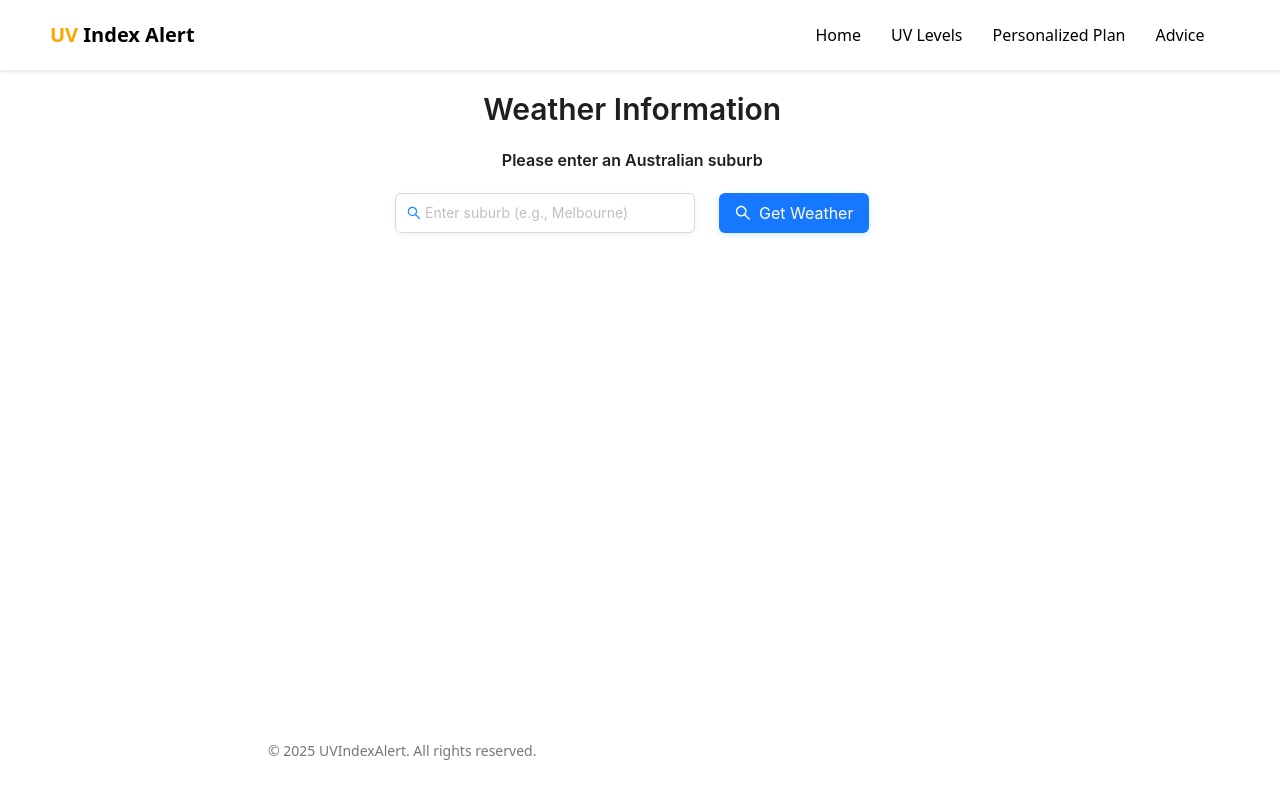
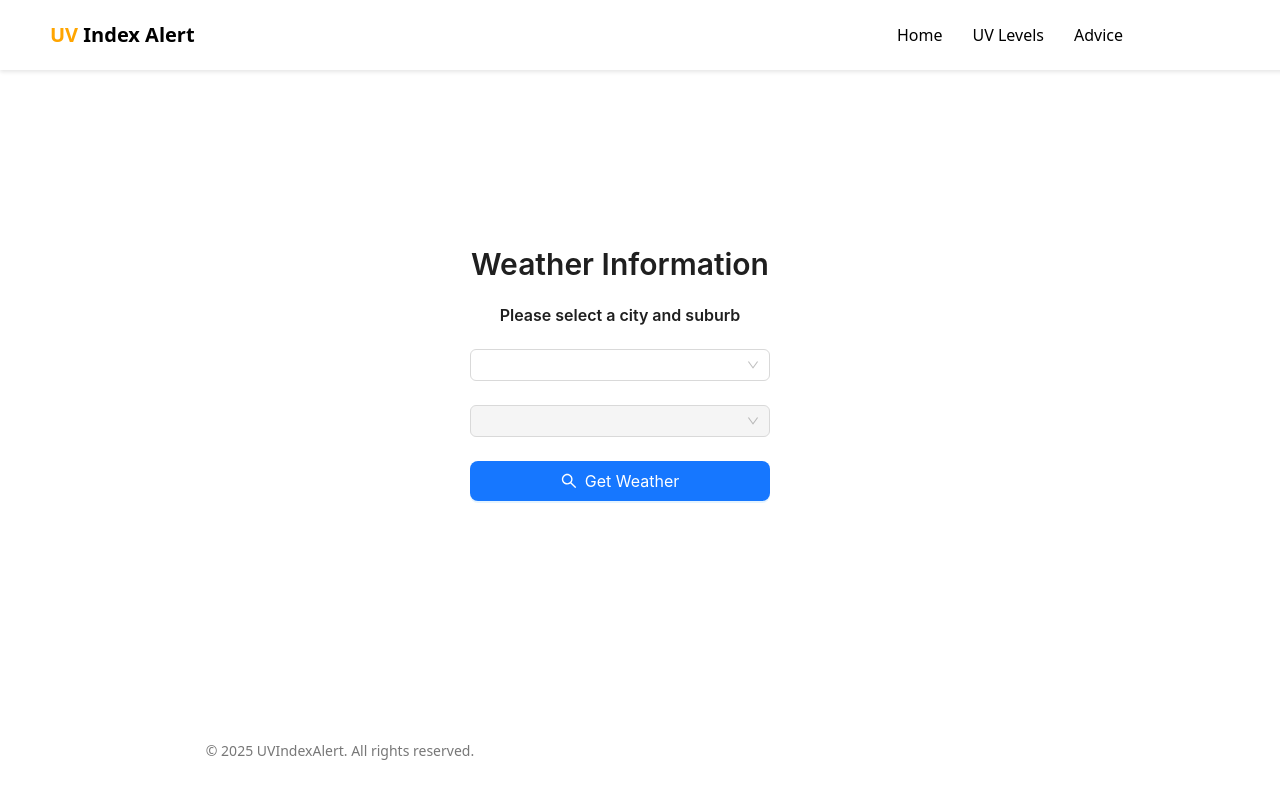
Before and after one commit to yiru075/OnBoarding, a React (Vite) app in the folder sun-project/: page /uv-levels in a window 1280 px wide. Built offline with nearby package versions, Linux system fonts and the light colour scheme.

Commit message:
junyu fix uvlevel

```diff
--- a/sun-project/src/components/header/Header.jsx
+++ b/sun-project/src/components/header/Header.jsx
@@ -14,7 +14,7 @@ const Header = () => {
         <ul>
           <li><Link to="/">Home</Link></li>
           <li><Link to="/uv-levels">UV Levels</Link></li>
-          <li><Link to="/personalized-plan">Personalized Plan</Link></li>
+          {/* <li><Link to="/personalized-plan">Personalized Plan</Link></li> */}
           {/* <li><Link to="/sunscreen-reminder">Sunscreen Reminder</Link></li> */}
           <li><Link to="/sun-safe-clothing">Advice</Link></li>
         </ul>
--- a/sun-project/src/pages/UV_levels/UVLevels.css
+++ b/sun-project/src/pages/UV_levels/UVLevels.css
@@ -17,14 +17,15 @@
 .uv-levels-container {
   padding: 20px;
   width: 100%;
-  margin: 0;
+  max-width: 1200px;
+  margin: 0 auto;
   background-color: #ffffff;
   padding-top: 80px;
   min-height: calc(100vh - 64px - 50px); /* Subtract header and footer height */
   box-sizing: border-box;
   display: flex;
   flex-direction: column;
-  justify-content: flex-start;
+  justify-content: center;
   align-items: center;
 }
 
--- a/sun-project/src/pages/UV_levels/UVLevels.jsx
+++ b/sun-project/src/pages/UV_levels/UVLevels.jsx
@@ -1,12 +1,13 @@
 import './UVLevels'
 import './UVLevels.css'
 import React, { useState, useRef, useEffect } from "react";
-import { Card, Typography, Image, message, Button, Progress, Row, Col, Input, Space, Divider } from "antd";
+import { Card, Typography, Image, message, Button, Progress, Row, Col, Input, Space, Divider, Select } from "antd";
 import { toast, ToastContainer } from "react-toastify";
 import "react-toastify/dist/ReactToastify.css";
 import { SearchOutlined } from '@ant-design/icons';
 
 const { Title, Text } = Typography;
+const { Option } = Select;
 
 /**
  * API Configuration Constants
@@ -34,6 +35,37 @@ const UV_SAFETY_TIMES = {
   extreme: 10 // 11+: 10 minutes
 };
 
+// Sample data for cities and suburbs
+const citySuburbData = {
+  Sydney: ['Bondi', 'Manly', 'Parramatta', 'Chatswood', 'Surry Hills', 'Newtown', 'Liverpool', 'Penrith', 'Blacktown', 'Castle Hill', 'North Sydney', 'Hornsby', 'Baulkham Hills', 'Bankstown'],
+  Melbourne: ['Fitzroy', 'St Kilda', 'Richmond', 'South Yarra', 'Carlton', 'Docklands', 'Brunswick', 'Footscray', 'Hawthorn', 'Preston', 'Sunshine', 'Toorak', 'Williamstown'],
+  Brisbane: ['South Bank', 'Fortitude Valley', 'New Farm', 'Spring Hill', 'West End', 'Chermside', 'Indooroopilly', 'Kangaroo Point', 'Mount Gravatt', 'Woolloongabba', 'Sunnybank', 'Carindale', 'Logan'],
+  Perth: ['Fremantle', 'Subiaco', 'Cottesloe', 'Joondalup', 'Scarborough', 'Victoria Park', 'Morley', 'Armadale', 'Rockingham', 'Mandurah', 'Balcatta', 'Gosnells', 'Midland'],
+  Adelaide: ['Glenelg', 'North Adelaide', 'Norwood', 'Unley', 'Prospect', 'Mitcham', 'Burnside', 'Marion', 'Salisbury', 'Mawson Lakes', 'Elizabeth', 'Hallett Cove'],
+  Canberra: ['Belconnen', 'Gungahlin', 'Tuggeranong', 'Woden', 'Kingston', 'Manuka', 'Fyshwick', 'Dickson', 'Braddon', 'Narrabundah', 'Weston Creek', 'Higgins'],
+  Hobart: ['Battery Point', 'Sandy Bay', 'North Hobart', 'Glenorchy', 'Moonah', 'Kingston', 'Bellerive', 'Rosny', 'New Town', 'Lindisfarne', 'Howrah', 'Claremont'],
+  Darwin: ['Palmerston', 'Casuarina', 'Nightcliff', 'Larrakeyah', 'Fannie Bay', 'Stuart Park', 'Coconut Grove', 'Rapid Creek', 'Alawa', 'Bayview', 'Moil', 'The Gardens'],
+  GoldCoast: ['Surfers Paradise', 'Broadbeach', 'Burleigh Heads', 'Southport', 'Coolangatta', 'Robina', 'Nerang', 'Palm Beach', 'Helensvale', 'Coomera', 'Mudgeeraba', 'Varsity Lakes'],
+  Newcastle: ['Merewether', 'Hamilton', 'Charlestown', 'Kotara', 'Lambton', 'Mayfield', 'Belmont', 'Cardiff', 'Wallsend', 'Waratah'],
+  SunshineCoast: ['Noosa Heads', 'Maroochydore', 'Mooloolaba', 'Caloundra', 'Buderim', 'Coolum Beach', 'Nambour', 'Peregian Beach', 'Tewantin'],
+  Wollongong: ['Wollongong', 'Fairy Meadow', 'Figtree', 'Thirroul', 'Corrimal', 'Warrawong', 'Shellharbour', 'Dapto', 'Unanderra'],
+  Geelong: ['Geelong', 'Newtown', 'Highton', 'Belmont', 'Corio', 'Lara', 'Waurn Ponds', 'Grovedale', 'Ocean Grove', 'Torquay'],
+  Cairns: ['Cairns City', 'Edge Hill', 'Redlynch', 'Manoora', 'Woree', 'Gordonvale', 'Smithfield', 'Trinity Beach', 'Yorkeys Knob', 'Palm Cove'],
+  Townsville: ['Townsville City', 'Kirwan', 'Aitkenvale', 'Annandale', 'Douglas', 'Bohle Plains', 'Idalia', 'Hermit Park', 'West End', 'Garbutt'],
+  Bendigo: ['Bendigo', 'Kangaroo Flat', 'Eaglehawk', 'Strathdale', 'Maiden Gully', 'Golden Square', 'Kennington'],
+  Ballarat: ['Ballarat', 'Alfredton', 'Bakery Hill', 'Brown Hill', 'Delacombe', 'Wendouree', 'Sebastopol'],
+  DarwinRegion: ['Howard Springs', 'Humpty Doo', 'Virginia', 'Herbert', 'Coolalinga'],
+};
+
+const skinTypes = [
+  { value: 'type1', label: 'Type I - Always burns, never tans' },
+  { value: 'type2', label: 'Type II - Usually burns, tans minimally' },
+  { value: 'type3', label: 'Type III - Sometimes burns, tans uniformly' },
+  { value: 'type4', label: 'Type IV - Rarely burns, tans easily' },
+  { value: 'type5', label: 'Type V - Very rarely burns, tans very easily' },
+  { value: 'type6', label: 'Type VI - Never burns, deeply pigmented' }
+];
+
 /**
  * UVLevels Component
  * Main functions:
@@ -52,11 +84,15 @@ const UVLevels = () => {
   const timerRef = useRef(null);
 
   // State for suburb search
-  const [searchSuburb, setSearchSuburb] = useState("");
+  const [selectedCity, setSelectedCity] = useState('');
+  const [selectedSuburb, setSelectedSuburb] = useState('');
   const [errorMessage, setErrorMessage] = useState(null);
 
   // State to track screen size
   const [screenWidth, setScreenWidth] = useState(window.innerWidth);
+
+  // State for skin type selection
+  const [selectedSkinType, setSelectedSkinType] = useState(null);
 
   // Update screen width when window resizes
   useEffect(() => {
@@ -75,13 +111,16 @@ const UVLevels = () => {
     return large;
   };
 
+  // Update suburb options based on selected city
+  const suburbOptions = selectedCity ? citySuburbData[selectedCity] : [];
+
   /**
    * Fetch weather and UV index data from AWS Lambda API
    * @param {string} suburb - Suburb name to search
    */
-  const fetchWeatherAndUvi = async (suburb) => {
-    if (!suburb || suburb.trim() === "") {
-      message.error("Please enter a valid suburb name");
+  const fetchWeatherAndUvi = async () => {
+    if (!selectedSuburb) {
+      message.error("Please select a suburb");
       return;
     }
 
@@ -91,7 +130,7 @@ const UVLevels = () => {
       const response = await fetch(LAMBDA_API_URL, {
         method: "POST",
         headers: { "Content-Type": "application/json" },
-        body: JSON.stringify({ suburb: suburb.trim() })
+        body: JSON.stringify({ suburb: selectedSuburb.trim() })
       });
 
       const data = await response.json();
@@ -110,11 +149,12 @@ const UVLevels = () => {
       let uviValue = null;
       if (data.uvi !== "No data" && data.uvi !== null && data.uvi !== undefined) {
         uviValue = typeof data.uvi === 'number' ? data.uvi : Number(data.uvi);
+        uviValue = Math.round(uviValue); // Round the UV index to the nearest integer
       }
 
       // Create a formatted data object that includes all required fields
       const formattedData = {
-        name: data.suburb || suburb,
+        name: data.suburb || selectedSuburb,
         icon: data.icon || "",
         temperature: data.temperature ? `${data.temperature}°C` : "N/A",
         humidity: data.humidity ? `${data.humidity}%` : "N/A",
@@ -151,7 +191,7 @@ const UVLevels = () => {
    * Handle suburb search submit
    */
   const handleSearchSubmit = () => {
-    fetchWeatherAndUvi(searchSuburb);
+    fetchWeatherAndUvi();
   };
 
   /**
@@ -318,6 +358,34 @@ const UVLevels = () => {
     return totalSeconds > 0 ? (current / totalSeconds) * 100 : 0;
   };
 
+  // Calculate sunscreen amount based on UV index and skin type
+  const calculateSunscreenAmount = () => {
+    if (!currentUvi || !selectedSkinType) return null;
+
+    // Base amount in teaspoons (1 teaspoon ≈ 5ml)
+    let baseAmount = 1;
+
+    // Adjust based on UV index
+    if (currentUvi >= 11) baseAmount *= 2.5;
+    else if (currentUvi >= 8) baseAmount *= 2;
+    else if (currentUvi >= 6) baseAmount *= 1.5;
+    else if (currentUvi >= 3) baseAmount *= 1.2;
+
+    // Adjust based on skin type
+    const skinTypeMultiplier = {
+      'type1': 1.5,
+      'type2': 1.3,
+      'type3': 1.1,
+      'type4': 1,
+      'type5': 0.8,
+      'type6': 0.6
+    };
+
+    return (baseAmount * skinTypeMultiplier[selectedSkinType]).toFixed(1);
+  };
+
+  const sunscreenAmount = calculateSunscreenAmount();
+
   // Clean up timer when component unmounts
   React.useEffect(() => {
     return () => {
@@ -331,15 +399,17 @@ const UVLevels = () => {
   return (
     <div className="uv-levels-container" style={{
       width: '100%',
+      maxWidth: '800px',
       display: 'flex',
       flexDirection: 'column',
       alignItems: 'center',
-      justifyContent: 'flex-start',
+      justifyContent: 'center',
       padding: '0',
       margin: '0 auto',
       boxSizing: 'border-box',
       paddingTop: '60px',
-      marginLeft: '250px',
+      minHeight: 'calc(100vh - 64px - 50px)', // Ensure full height
+      marginLeft: '300px',
     }}>
       <ToastContainer position="top-right" autoClose={5000} />
 
@@ -375,40 +445,38 @@ const UVLevels = () => {
               fontSize: '16px',
               marginBottom: '5px'
             }}>
-              Please enter an Australian suburb
+              Please select a city and suburb
             </Text>
 
             {/* Responsive search input and button */}
-            <Space direction={screenWidth < 576 ? "vertical" : "horizontal"} size="large" style={{
-              display: 'flex',
-              flexWrap: 'wrap',
-              justifyContent: 'center',
-              width: screenWidth < 576 ? '100%' : 'auto'
-            }}>
-              <Input
-                prefix={<SearchOutlined style={{ color: '#1890ff' }} />}
-                placeholder="Enter suburb (e.g., Melbourne)"
-                value={searchSuburb}
-                onChange={(e) => setSearchSuburb(e.target.value)}
-                style={{
-                  width: screenWidth < 576 ? '100%' : '300px',
-                  borderRadius: '6px',
-                  boxShadow: '0 2px 6px rgba(0,0,0,0.05)',
-                  height: '40px'
-                }}
-                onPressEnter={handleSearchSubmit}
-              />
+            <Space direction="vertical" size="large" style={{ display: 'flex', justifyContent: 'center' }}>
+              <Select
+                placeholder="Select a city"
+                value={selectedCity}
+                onChange={setSelectedCity}
+                style={{ width: '300px' }}
+              >
+                {Object.keys(citySuburbData).map(city => (
+                  <Option key={city} value={city}>{city}</Option>
+                ))}
+              </Select>
+              <Select
+                placeholder="Select a suburb"
+                value={selectedSuburb}
+                onChange={setSelectedSuburb}
+                style={{ width: '300px' }}
+                disabled={!selectedCity}
+              >
+                {suburbOptions.map(suburb => (
+                  <Option key={suburb} value={suburb}>{suburb}</Option>
+                ))}
+              </Select>
               <Button
                 type="primary"
                 icon={<SearchOutlined />}
-                onClick={handleSearchSubmit}
+                onClick={fetchWeatherAndUvi}
                 size="large"
-                style={{
-                  borderRadius: '6px',
-                  height: '40px',
-                  boxShadow: '0 2px 6px rgba(24,144,255,0.2)',
-                  width: screenWidth < 576 ? '100%' : 'auto'
-                }}
+                style={{ width: '300px' }}
               >
                 Get Weather
               </Button>
@@ -584,6 +652,86 @@ const UVLevels = () => {
           )}
         </div>
       </div>
+
+      {/* Sunscreen Recommendation Section - Show only when UV data is available */}
+      {weatherData && (
+        <div style={{
+          width: '100%',
+          maxWidth: '800px',
+          padding: '20px',
+          marginTop: '20px',
+          backgroundColor: '#fff',
+          borderRadius: '8px',
+          boxShadow: '0 2px 8px rgba(0,0,0,0.1)'
+        }}>
+          <Title level={4} style={{ textAlign: 'center', marginBottom: '20px' }}>
+            Sunscreen Recommendation
+          </Title>
+
+          <div style={{ marginBottom: '20px' }}>
+            <Text strong style={{ display: 'block', marginBottom: '10px', textAlign: 'center' }}>
+              Select Your Skin Type
+            </Text>
+            <div style={{ display: 'flex', justifyContent: 'center' }}>
+              <Select
+                style={{ width: '100%', maxWidth: '500px' }}
+                placeholder="Choose your skin type"
+                onChange={setSelectedSkinType}
+                value={selectedSkinType}
+                size="large"
+              >
+                {skinTypes.map(type => (
+                  <Option key={type.value} value={type.value}>
+                    {type.label}
+                  </Option>
+                ))}
+              </Select>
+            </div>
+          </div>
+
+          {currentUvi === 0 ? (
+            <div style={{ textAlign: 'center', padding: '20px' }}>
+              <Text type="secondary">
+                Currently there is no UV radiation. Sunscreen may not be necessary at this time,
+                but you can still select your skin type to see recommendations for when UV levels increase.
+              </Text>
+            </div>
+          ) : sunscreenAmount && (
+            <div style={{ textAlign: 'center' }}>
+              <Title level={5}>Recommended Sunscreen Amount</Title>
+              <Text strong style={{
+                fontSize: '24px',
+                display: 'block',
+                marginBottom: '8px',
+                color: getUvLevelColor(currentUvi)
+              }}>
+                {sunscreenAmount} teaspoons
+              </Text>
+              <Text type="secondary" style={{ display: 'block', marginBottom: '15px' }}>
+                (approximately {(sunscreenAmount * 5).toFixed(1)}ml)
+              </Text>
+              <div style={{
+                backgroundColor: '#f5f5f5',
+                padding: '15px',
+                borderRadius: '8px',
+                marginTop: '15px'
+              }}>
+                <Text strong>Application Tips:</Text>
+                <ul style={{
+                  textAlign: 'left',
+                  marginTop: '10px',
+                  paddingLeft: '20px'
+                }}>
+                  <li>Apply sunscreen 15-30 minutes before sun exposure</li>
+                  <li>Reapply every 2 hours or after swimming/sweating</li>
+                  <li>Don't forget to cover all exposed areas</li>
+                  <li>Use broad-spectrum sunscreen (SPF 30+)</li>
+                </ul>
+              </div>
+            </div>
+          )}
+        </div>
+      )}
     </div>
   );
 };
--- a/sun-project/src/pages/home/Home.jsx
+++ b/sun-project/src/pages/home/Home.jsx
@@ -14,7 +14,7 @@ const Home = () => {
           <h2>
             <span>Skin cancer is preventable, stay sun-safe and get regular check-ups.</span>
           </h2>
-          <button className="cta-button">Protect your skin today</button>
+          {/* <button className="cta-button">Protect your skin today</button> */}
         </div>
 
         <div className="home-image">
--- a/sun-project/src/pages/home/elements/Plan.jsx
+++ b/sun-project/src/pages/home/elements/Plan.jsx
@@ -29,7 +29,7 @@ const Plan = () => {
           </li>
         </ul>
 
-        <button className="plan-button">Get your personalized sun-safety plan now</button>
+        {/* <button className="plan-button">Get your personalized sun-safety plan now</button> */}
       </div>
     </section>
   );
```
Also changed, not shown: sun-project/src/pages/home/Home.css (+25 -10 lines), sun-project/src/pages/personalized_plan/PersonalizedPlan.jsx (line endings or trailing spaces).
